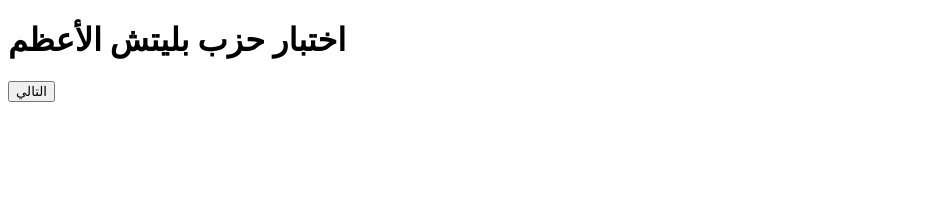
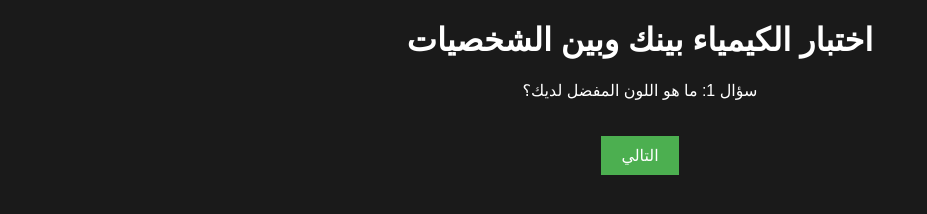
Before and after one commit to hassannyx/-, a plain HTML site: page index.html in a window 1280 px wide. Shown: the whole page, without its empty margins (0-927 px from the left). Drawn offline with Linux system fonts and the light colour scheme.

Commit message:
Update index.html

```diff
--- a/index.html
+++ b/index.html
@@ -1,17 +1,76 @@
 <!DOCTYPE html>
 <html lang="ar">
 <head>
-  <meta charset="UTF-8" />
-  <meta name="viewport" content="width=device-width, initial-scale=1.0"/>
-  <title>حزب بليتش الأعظم</title>
-  <link rel="stylesheet" href="style.css"/>
+    <meta charset="UTF-8">
+    <meta name="viewport" content="width=device-width, initial-scale=1.0">
+    <title>اختبار الكيمياء</title>
+    <style>
+        body {
+            font-family: Arial, sans-serif;
+            background-color: #1a1a1a;
+            color: white;
+            text-align: center;
+            margin: 0;
+            padding: 0;
+        }
+        .question {
+            display: none;
+            margin-top: 20px;
+        }
+        .active {
+            display: block;
+        }
+        button {
+            background-color: #4CAF50;
+            color: white;
+            padding: 10px 20px;
+            font-size: 16px;
+            border: none;
+            cursor: pointer;
+            margin-top: 20px;
+        }
+        button:hover {
+            background-color: #45a049;
+        }
+    </style>
 </head>
 <body>
-  <div id="app">
-    <h1>اختبار حزب بليتش الأعظم</h1>
-    <div id="quiz-container"></div>
-    <button id="next-btn">التالي</button>
-  </div>
-  <script src="script.js"></script>
+
+    <h1>اختبار الكيمياء بينك وبين الشخصيات</h1>
+
+    <!-- الأسئلة -->
+    <div class="question active">
+        <p>سؤال 1: ما هو اللون المفضل لديك؟</p>
+        <button onclick="nextQuestion()">التالي</button>
+    </div>
+
+    <div class="question">
+        <p>سؤال 2: هل تفضل الجلوس بمفردك أم مع الآخرين؟</p>
+        <button onclick="nextQuestion()">التالي</button>
+    </div>
+
+    <div class="question">
+        <p>سؤال 3: هل تحب المخاطرة؟</p>
+        <button onclick="nextQuestion()">التالي</button>
+    </div>
+
+    <!-- ... أضف بقية الأسئلة هنا ... -->
+
+    <!-- الشيفرة الخاصة بالأسئلة والزر -->
+    <script>
+        let currentQuestion = 0;
+        const questions = document.querySelectorAll(".question");
+
+        function nextQuestion() {
+            if (currentQuestion < questions.length - 1) {
+                questions[currentQuestion].classList.remove("active");  // إخفاء السؤال الحالي
+                currentQuestion++;  // الانتقال للسؤال التالي
+                questions[currentQuestion].classList.add("active");  // عرض السؤال التالي
+            } else {
+                alert("انتهى الاختبار!");
+            }
+        }
+    </script>
+
 </body>
 </html>
```
